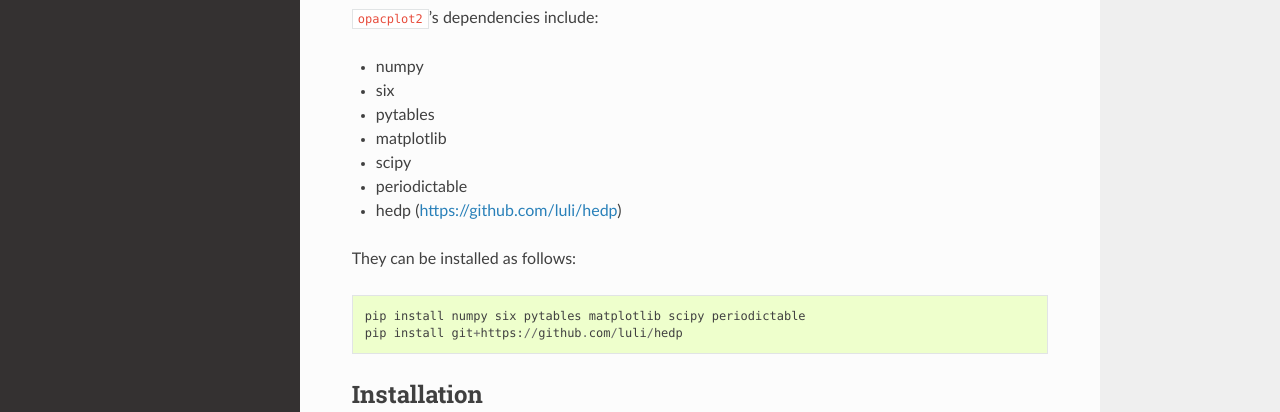
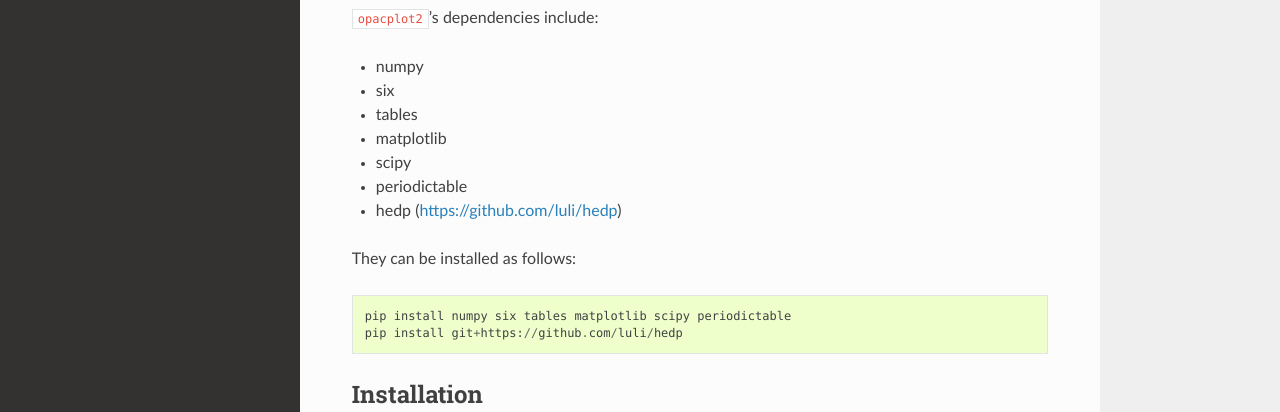
Before and after one commit to flash-center/opacplot2, a Sphinx documentation site: the page built from doc/intro.rst, in a window 1280 px wide and 1236 px high. Shown: the part 332-744 px from the top of the window. Built offline with Sphinx 7.4.7 and the Read the Docs theme 2.0.0, drawn with Linux system fonts in a browser that asks for light colours.

Commit message:
Update documentation and requirements.txt

```diff
--- a/doc/intro.rst
+++ b/doc/intro.rst
@@ -16,7 +16,7 @@ Dependencies
 
 * numpy
 * six
-* pytables
+* tables
 * matplotlib
 * scipy
 * periodictable
@@ -24,7 +24,7 @@ Dependencies
 
 They can be installed as follows::
 
-   pip install numpy six pytables matplotlib scipy periodictable
+   pip install numpy six tables matplotlib scipy periodictable
    pip install git+https://github.com/luli/hedp
 
 
--- a/requirements.txt
+++ b/requirements.txt
@@ -1,6 +1,6 @@
 numpy
 six
-pytables
+tables
 matplotlib
 scipy
 periodictable
```
Also changed, not shown: README.md (+2 -2 lines).
